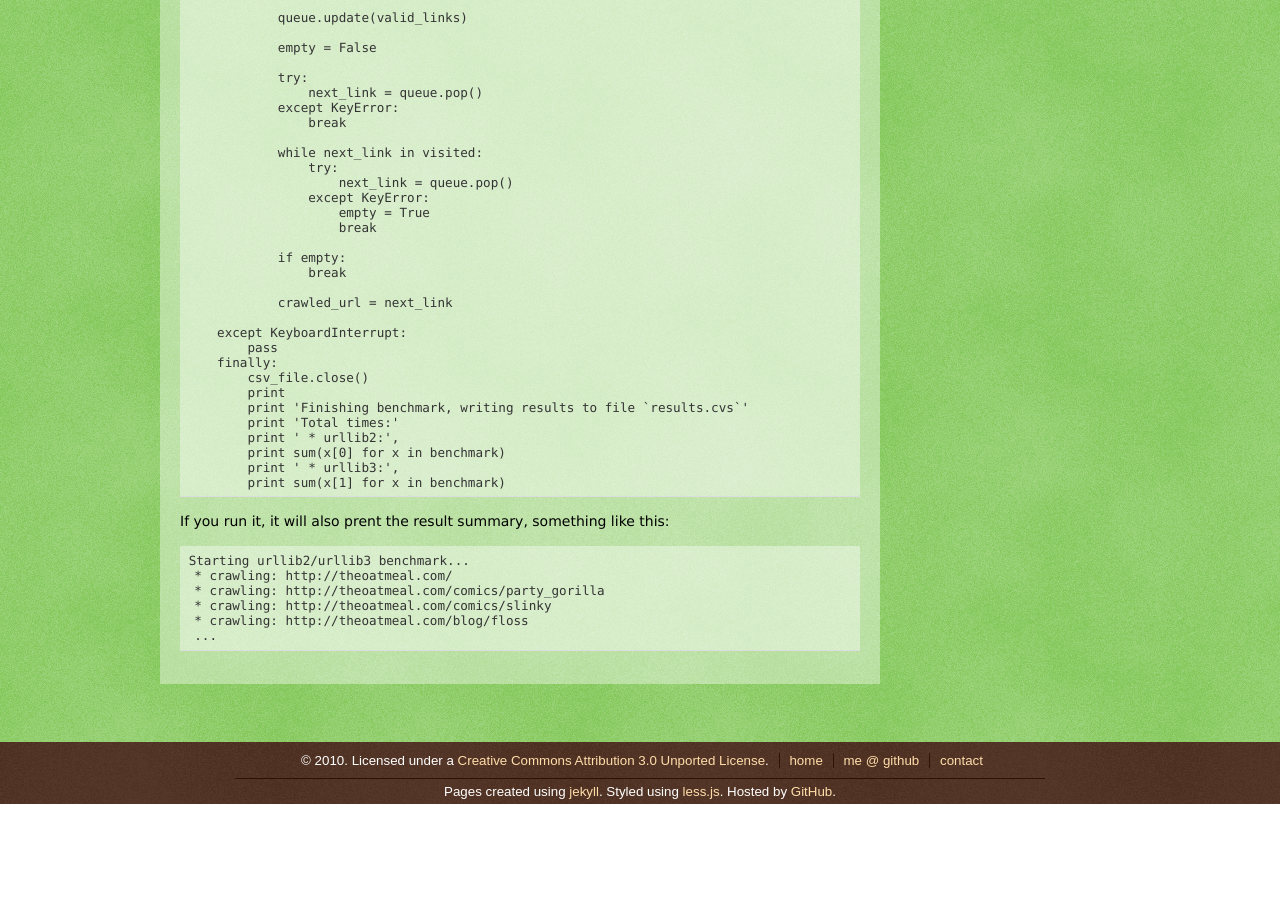
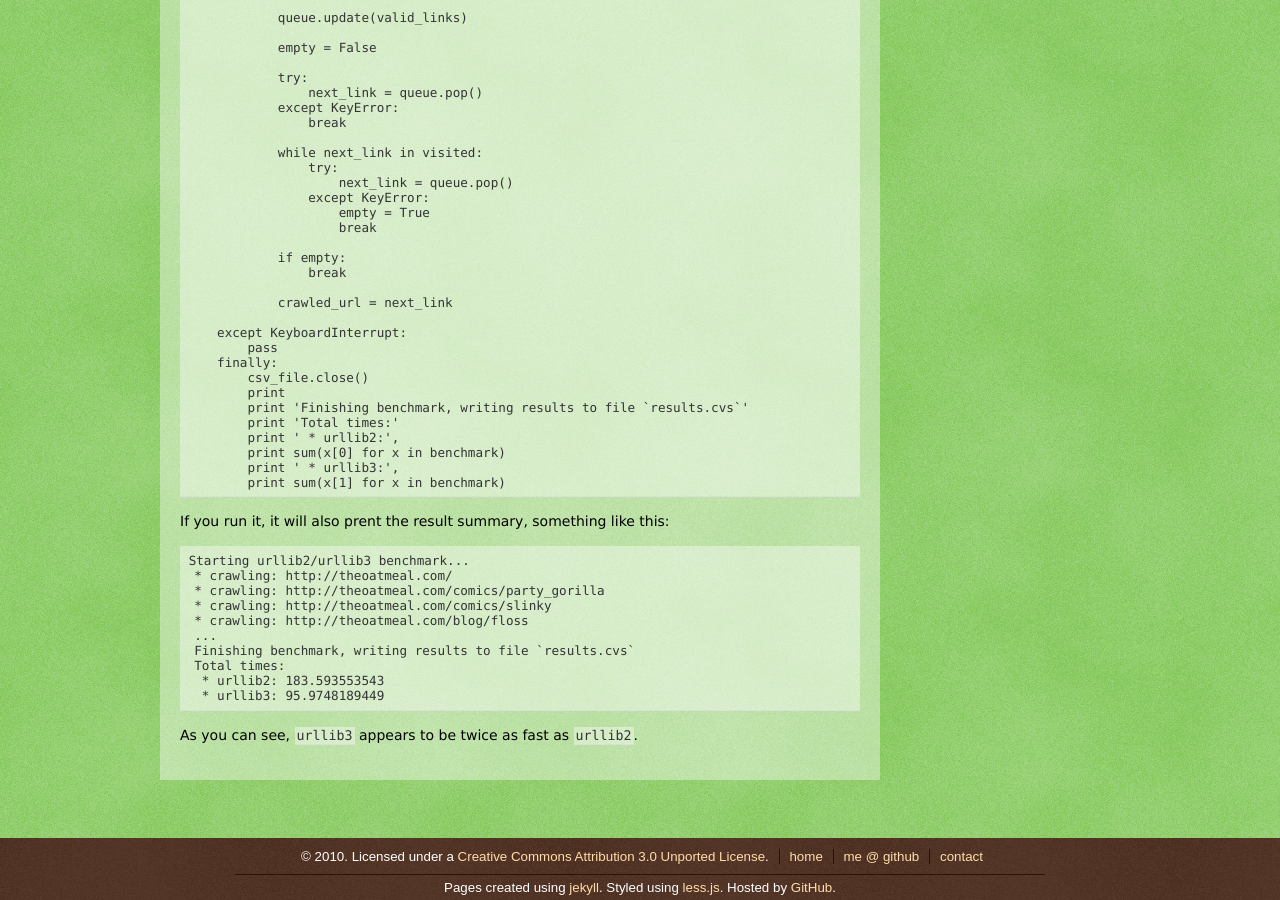
Before and after one commit to attilaolah/attilaolah.github.io, a Jekyll site: the page built from _posts/2010-08-08-urllib-benchmark.markdown, in a window 1280 px wide and 900 px high, scrolled down 5284 px. Built offline with Jekyll 4.4.1, drawn with Linux system fonts in a browser that asks for light colours; nearby versions of some CDN libraries; before the commit the page ends 6088 px from its top, so only the background shows below that.

Commit message:
added results summary

```diff
--- a/_posts/2010-08-08-urllib-benchmark.markdown
+++ b/_posts/2010-08-08-urllib-benchmark.markdown
@@ -351,3 +351,9 @@ If you run it, it will also prent the result summary, something like this:
      * crawling: http://theoatmeal.com/comics/slinky
      * crawling: http://theoatmeal.com/blog/floss
      ...
+     Finishing benchmark, writing results to file `results.cvs`
+     Total times:
+      * urllib2: 183.593553543
+      * urllib3: 95.9748189449
+
+As you can see, ``urllib3`` appears to be twice as fast as ``urllib2``.
```
